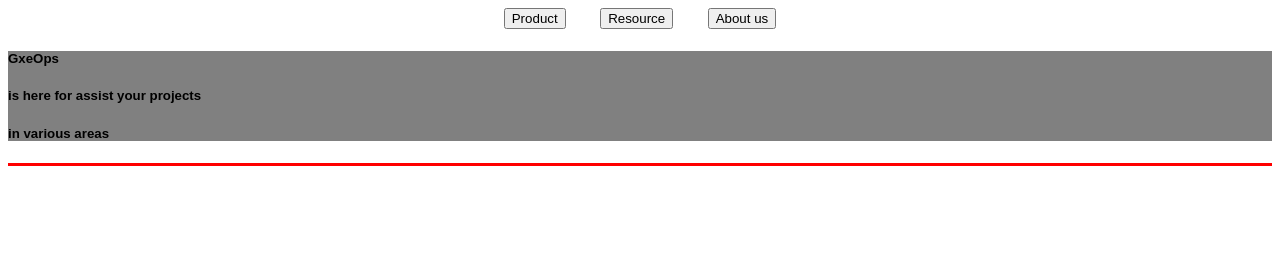
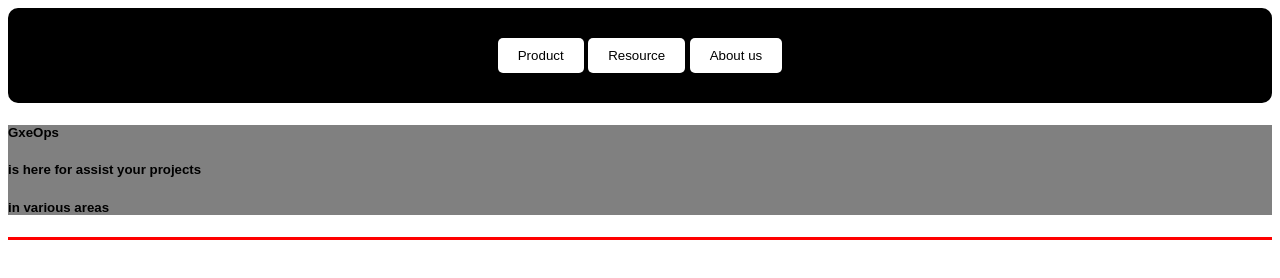
Before and after one commit to GxeOps/GxeOps-website, a website: page index.html in a window 1280 px wide. Drawn offline with Linux system fonts and the light colour scheme.

Commit message:
Update style.css

```diff
--- a/style.css
+++ b/style.css
@@ -5,8 +5,28 @@
   font-family : "Arial", Arial, serif;
 }
 
-.menu{
-  background-color: dark;
+.menu {
+  background-color: black; /* Fond d'écran noir */
+  padding: 20px; /* Espacement intérieur */
+  border-radius: 10px; /* Bords arrondis (optionnel) */
+}
+
+.menu_ {
+  list-style-type: none; /* Supprime les puces de la liste */
+  margin: 10px 0; /* Marge entre les éléments de la liste */
+}
+
+.menu_ button {
+  background-color: white; /* Couleur de fond des boutons */
+  color: black; /* Couleur du texte des boutons */
+  border: none; /* Supprime les bordures des boutons */
+  padding: 10px 20px; /* Espacement intérieur des boutons */
+  border-radius: 5px; /* Bords arrondis des boutons */
+  cursor: pointer; /* Changement de curseur au survol */
+}
+
+.menu_ button:hover {
+  background-color: gray; /* Couleur de fond au survol */
 }
 
 .haut_page{
```
